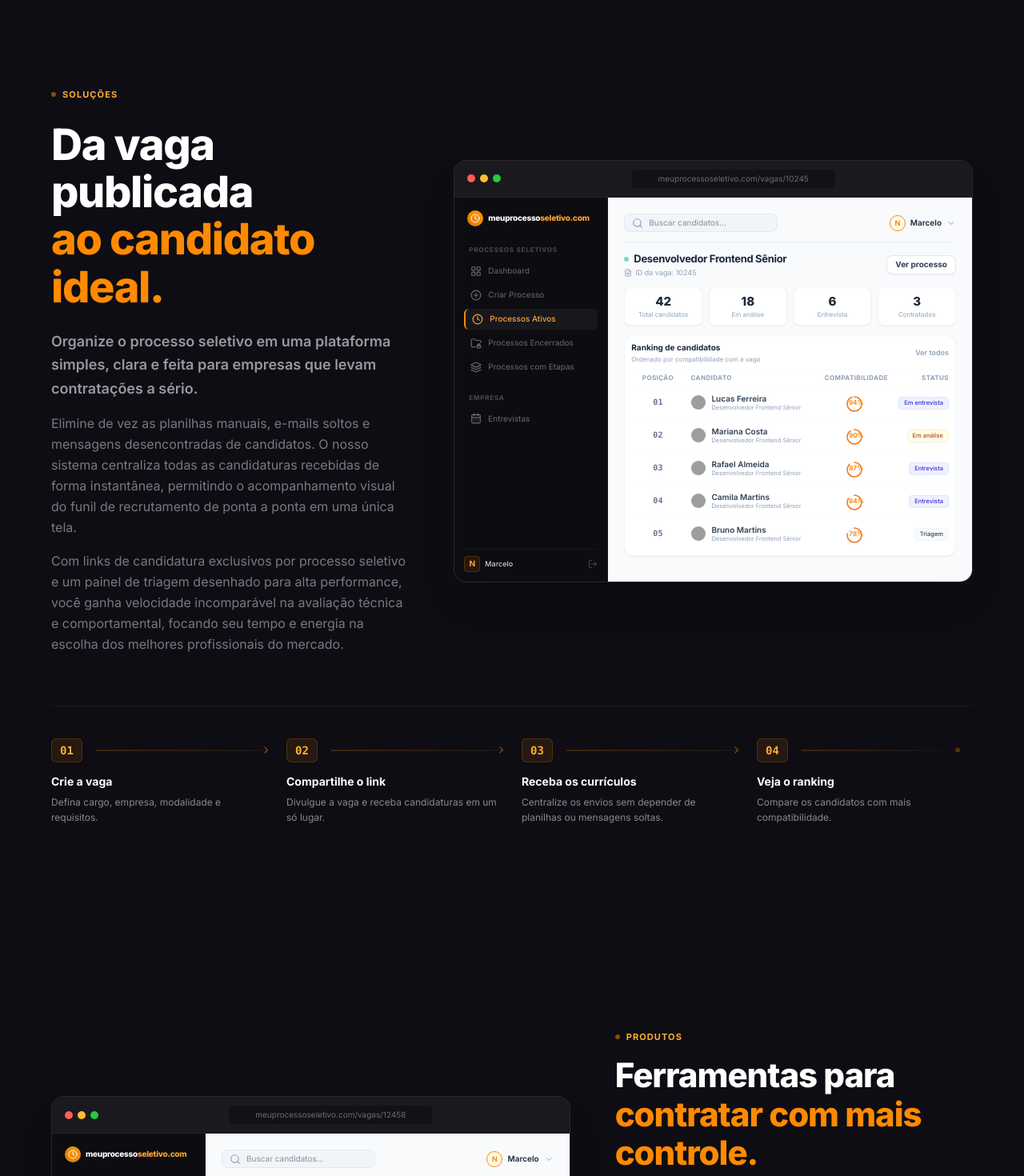
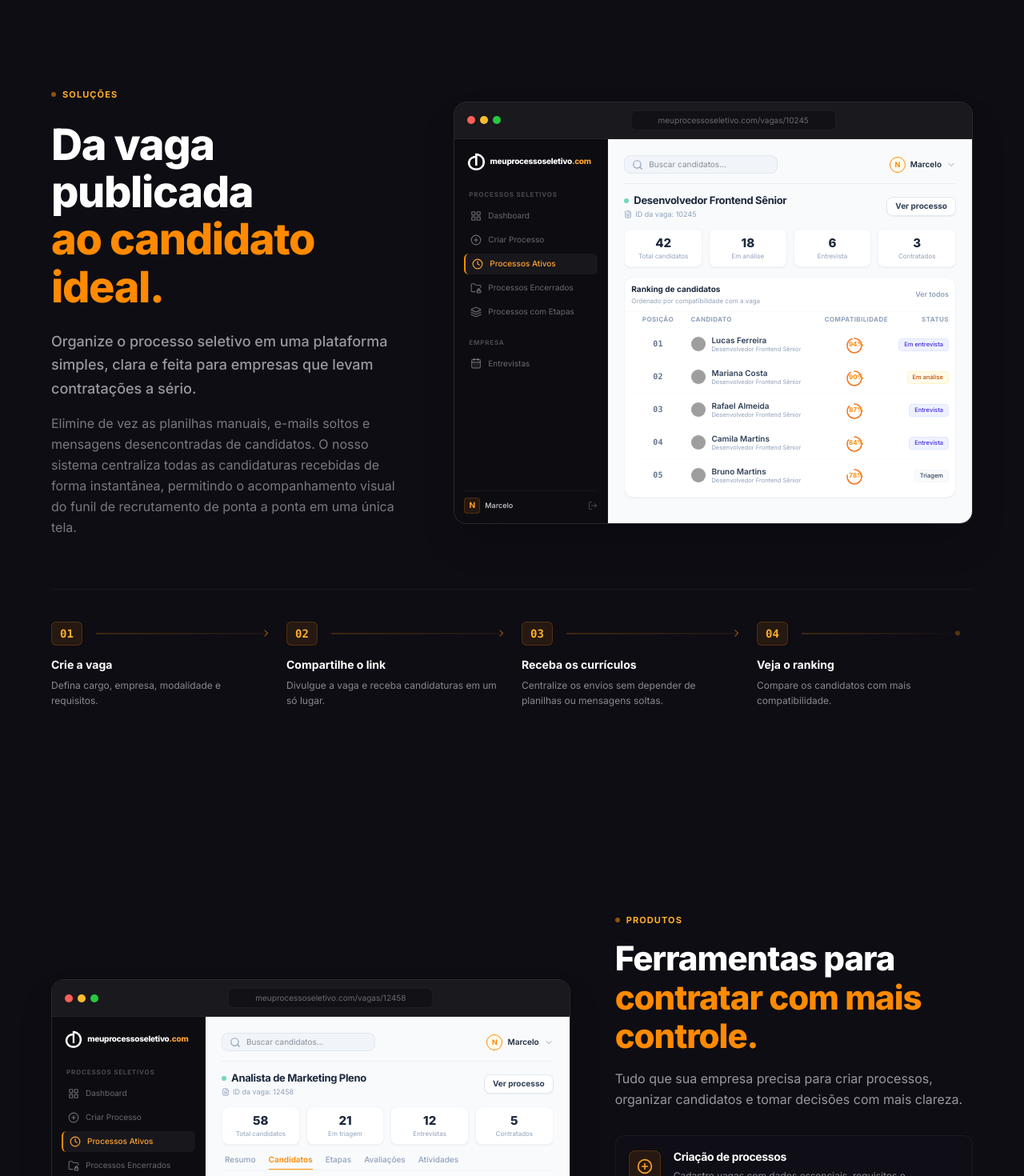
Before and after one commit to nexuskkjjk/meu-processo, a React (Vite) app: page / in a window 1280 px wide. Shown: the part 1440-2910 px from the top of the page at 80% size. Built offline with nearby package versions, Linux system fonts and the light colour scheme; grey boxes are pictures that could not be loaded.

Commit message:
feat: update landing page CTA and mockup branding
- Update CTA button to scroll to pricing section
- Replace mock icons with official branding in dashboards
- Clean up unused styles and visual elements

```diff
--- a/src/App.tsx
+++ b/src/App.tsx
@@ -213,7 +213,12 @@
             <div className="flex flex-col sm:flex-row items-stretch sm:items-center gap-4 pt-3">
               <button
                 type="button"
-                onClick={() => setIsInterestModalOpen(true)}
+                onClick={() => {
+                  const precosSection = document.getElementById('precos');
+                  if (precosSection) {
+                    precosSection.scrollIntoView({ behavior: 'smooth' });
+                  }
+                }}
                 className="bg-brand-gradient text-white text-base sm:text-lg font-bold py-4 px-10 rounded-2xl hover:shadow-2xl hover:shadow-brand-orange-500/25 hover:scale-[1.02] active:scale-98 transition-all flex items-center justify-center cursor-pointer text-center"
               >
                 Começar agora
@@ -229,8 +234,6 @@
 
         {/* IMPACT SLOGAN BANNER - Frase de efeito requested by user */}
         <section id="slogan-impacto" className="relative py-12 md:py-16 overflow-hidden">
-          {/* Ambient glowing orb in the background */}
-          <div className="absolute top-1/2 left-1/2 -translate-x-1/2 -translate-y-1/2 w-[500px] h-[250px] bg-brand-orange-500/[0.04] blur-[100px] rounded-full pointer-events-none" />
 
           <div className="relative max-w-5xl mx-auto px-6 text-center space-y-6">
             <span className="text-[11px] font-bold text-[#FFAE2B] uppercase tracking-widest block animate-pulse">A FORÇA DO SEU TIME COMEÇA AQUI</span>
@@ -261,15 +264,12 @@
                 <span className="text-brand-gradient">ao candidato ideal.</span>
               </h2>
 
-              <div className="space-y-4">
-                <p className="text-base sm:text-lg text-brand-gray/90 leading-relaxed font-semibold">
+              <div className="space-y-4 max-w-lg">
+                <p className="text-base sm:text-lg text-brand-gray/90 leading-relaxed font-medium">
                   Organize o processo seletivo em uma plataforma simples, clara e feita para empresas que levam contratações a sério.
                 </p>
                 <p className="text-sm sm:text-base text-brand-gray/70 leading-relaxed">
                   Elimine de vez as planilhas manuais, e-mails soltos e mensagens desencontradas de candidatos. O nosso sistema centraliza todas as candidaturas recebidas de forma instantânea, permitindo o acompanhamento visual do funil de recrutamento de ponta a ponta em uma única tela.
-                </p>
-                <p className="text-sm sm:text-base text-brand-gray/70 leading-relaxed">
-                  Com links de candidatura exclusivos por processo seletivo e um painel de triagem desenhado para alta performance, você ganha velocidade incomparável na avaliação técnica e comportamental, focando seu tempo e energia na escolha dos melhores profissionais do mercado.
                 </p>
               </div>
             </div>
@@ -431,7 +431,6 @@
 
         {/* SECTION: Planos e Preços */}
         <section id="precos" className="space-y-16 py-16 border-t border-white/5 relative z-10">
-          <div className="absolute inset-0 bg-gradient-to-b from-transparent via-brand-orange-500/2 to-transparent pointer-events-none" />
 
           <div className="text-center max-w-3xl mx-auto space-y-4">
             <span className="text-[11px] font-bold text-[#FFAE2B] uppercase tracking-widest block">Tabela Geral de Preços</span>
@@ -762,26 +761,6 @@
               </button>
             </div>
           </div>
-
-          {/* DETAILED INFORMATION AND CONDITIONS AT THE BOTTOM - Support block only */}
-          <div className="pt-12 border-t border-white/5 space-y-10">
-            {/* Custom support personalized block */}
-            <div className="bg-[#121118]/40 border border-white/5 rounded-2xl p-6 text-center max-w-4xl mx-auto space-y-3.5">
-              <h5 className="text-sm font-bold text-white tracking-tight">Precisa de suporte personalizado ou integração dedicada com sistemas internos?</h5>
-              <p className="text-xs text-brand-gray/90 max-w-2xl mx-auto leading-relaxed">
-                Nosso time comercial está disponível para modelar planos personalizados de volume sob demanda para corporações de grande porte que requeiram whitelabel completo, segurança governamental de dados ou treinamento trimestral dedicado. Fale conosco a qualquer momento!
-              </p>
-              <div className="pt-2">
-                <button
-                  type="button"
-                  onClick={() => setIsInterestModalOpen(true)}
-                  className="bg-white/5 text-white hover:bg-white/10 text-xs font-bold py-2 px-6 rounded-xl transition-all cursor-pointer"
-                >
-                  Entrar em contato com especialistas
-                </button>
-              </div>
-            </div>
-          </div>
         </section>
 
         {/* FAQ Section */}
--- a/src/components/DeviceMockup.tsx
+++ b/src/components/DeviceMockup.tsx
@@ -103,7 +103,7 @@
   return (
     <div
       id="device-pc-mockup-frame"
-      className="relative w-full aspect-[1.55] max-w-[720px] sm:max-w-[840px] md:max-w-[940px] lg:max-w-[1040px] xl:max-w-[1150px] 2xl:max-w-[1250px] mx-auto select-none rounded-2xl sm:rounded-3xl border border-white/10 shadow-2xl overflow-hidden bg-[#0A090F] flex transition-all duration-300 hover:shadow-white/5 hover:border-white/15 outline-none focus:outline-none active:outline-none focus-visible:outline-none"
+      className="relative w-full aspect-[1.55] max-w-[720px] sm:max-w-[840px] md:max-w-[940px] lg:max-w-[1040px] xl:max-w-[1150px] 2xl:max-w-[1250px] mx-auto select-none rounded-2xl sm:rounded-3xl border border-white/10 shadow-2xl overflow-hidden bg-[#0A090F] flex outline-none focus:outline-none active:outline-none focus-visible:outline-none"
     >
       {/* 1. DARK SIDEBAR (Left side, 31% of square width) */}
       <aside className="w-[31%] bg-[#0B0A11] border-r border-white/5 flex flex-col justify-between p-2.5 sm:p-4 text-[9px] sm:text-[11px] text-[#86858E] shrink-0 z-10">
--- a/src/components/ProductDashboardMockup.tsx
+++ b/src/components/ProductDashboardMockup.tsx
@@ -87,11 +87,13 @@
           <div className="space-y-5">
             {/* Logo area */}
             <div className="flex items-center gap-1.5 px-1 py-1">
-              <div className="w-5 h-5 rounded-full bg-gradient-to-tr from-brand-orange-600 to-amber-500 flex items-center justify-center">
-                <Clock className="w-3 h-3 text-white" />
-              </div>
+              <img
+                src="/logo.png"
+                alt="Logo"
+                className="h-5 sm:h-6 w-auto object-contain shrink-0 relative z-0"
+              />
               <span className="font-extrabold text-[10px] tracking-tight text-white">
-                meuprocesso<span className="text-brand-orange-400">seletivo.com</span>
+                meuprocessoseletivo<span className="text-brand-orange-400">.com</span>
               </span>
             </div>
 
--- a/src/components/RecruiterDashboardMockup.tsx
+++ b/src/components/RecruiterDashboardMockup.tsx
@@ -87,11 +87,13 @@
           <div className="space-y-5">
             {/* Logo area */}
             <div className="flex items-center gap-1.5 px-1 py-1">
-              <div className="w-5 h-5 rounded-full bg-gradient-to-tr from-brand-orange-600 to-amber-500 flex items-center justify-center">
-                <Clock className="w-3 h-3 text-white" />
-              </div>
+              <img
+                src="/logo.png"
+                alt="Logo"
+                className="h-5 sm:h-6 w-auto object-contain shrink-0 relative z-0"
+              />
               <span className="font-extrabold text-[10px] tracking-tight text-white">
-                meuprocesso<span className="text-brand-orange-400">seletivo.com</span>
+                meuprocessoseletivo<span className="text-brand-orange-400">.com</span>
               </span>
             </div>
 
```
